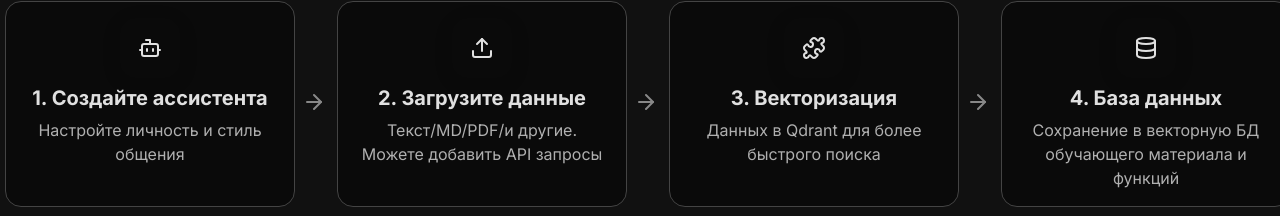
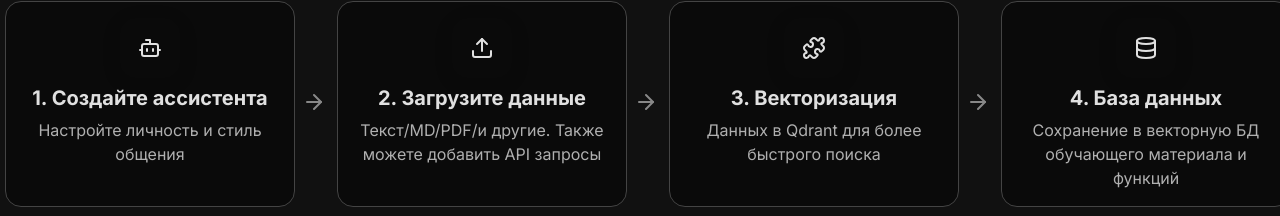
Before and after one commit to vadimkushnir04-crypto/zuuma-support, a Next.js app in the folder frontend/: page / in a window 1280 px wide. Shown: the part 668-884 px from the top of the page. Built offline with nearby package versions, Linux system fonts and the light colour scheme; no server answers.

Commit message:
Update page.tsx

```diff
--- a/frontend/app/page.tsx
+++ b/frontend/app/page.tsx
@@ -13,7 +13,7 @@ export default function Home() {
     {
       id: 2,
       title: "2. Загрузите данные",
-      description: "Текст/MD/PDF/и другие. Можете добавить API запросы",
+      description: "Текст/MD/PDF/и другие. Также можете добавить API запросы",
       icon: Upload,
       color: "from-green-500 to-green-600"
     },
```
